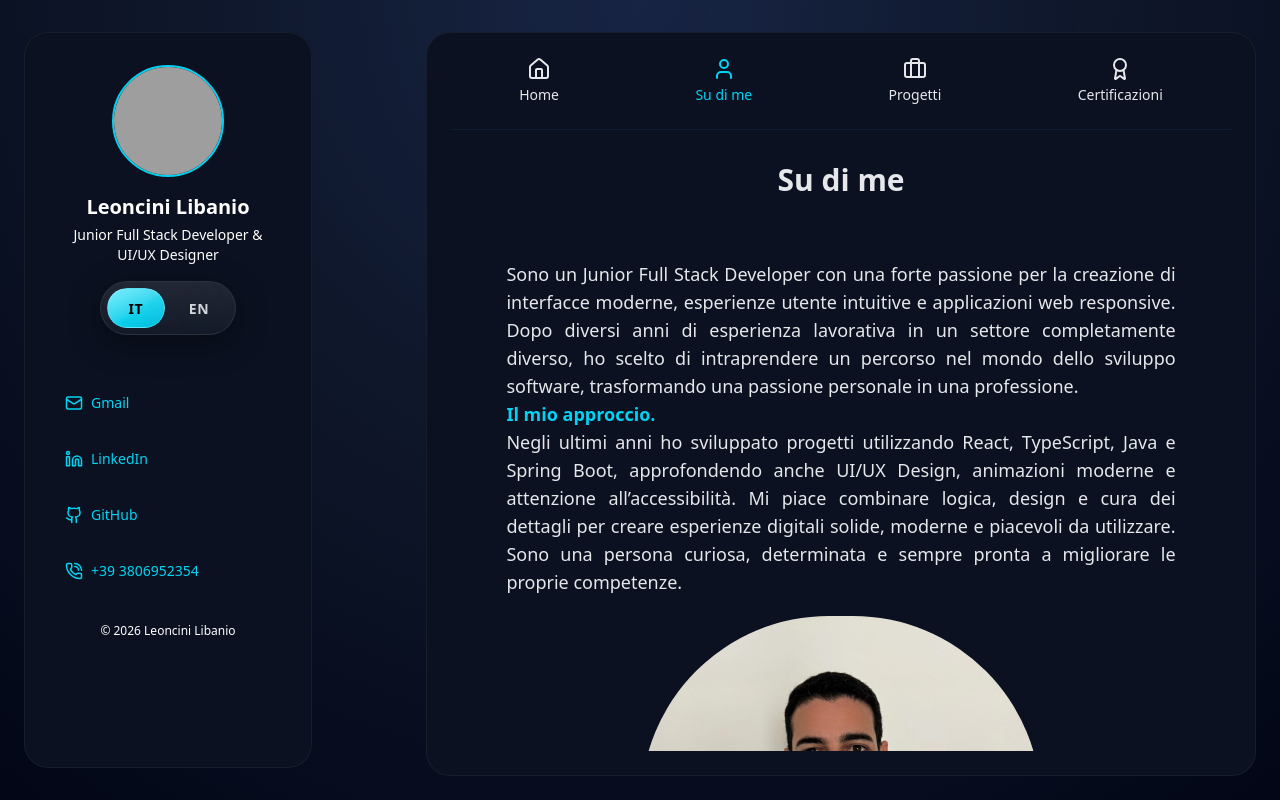
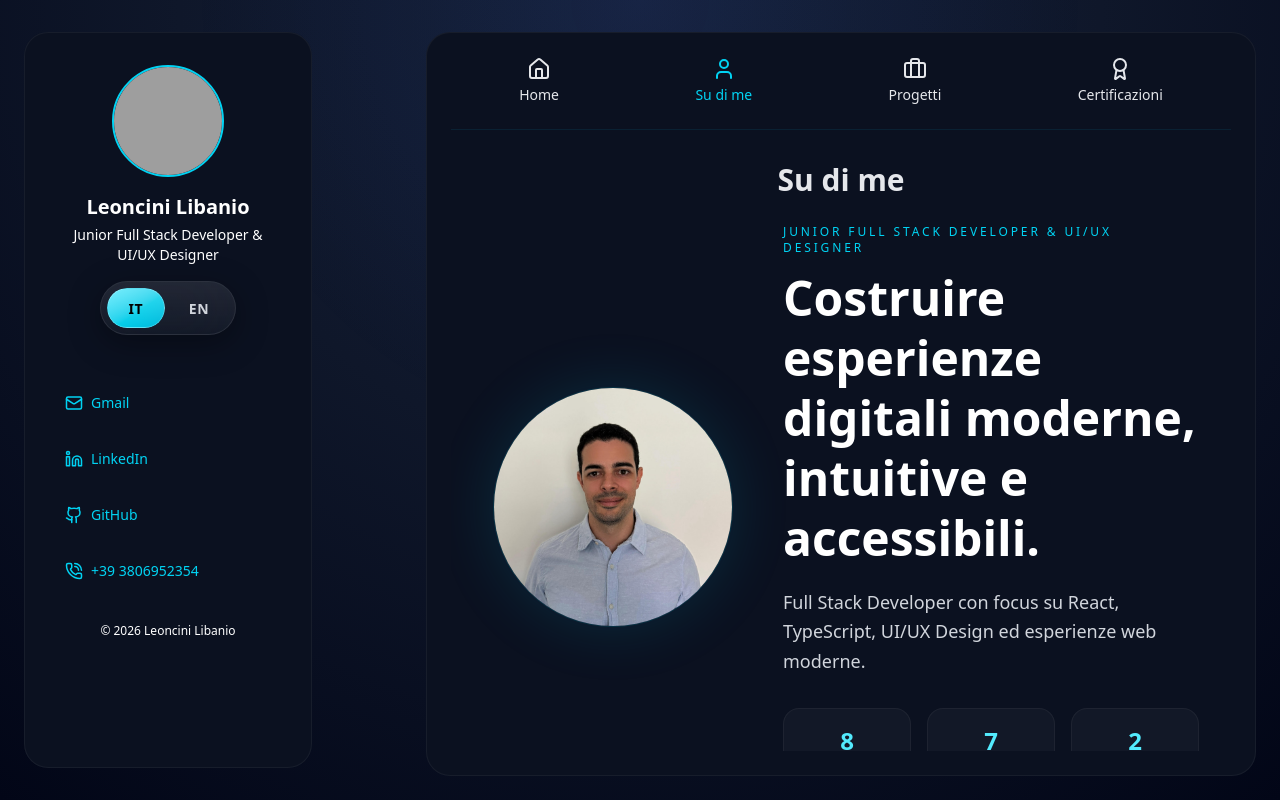
Before and after one commit to LLeo93/LLPortfolio, a React (Vite) app: page /about in a window 1280 px wide. Built offline with nearby package versions, Linux system fonts and the light colour scheme; grey boxes are pictures that could not be loaded.

Commit message:
test grafico modifiche about me

```diff
--- a/src/locales/en/translation.json
+++ b/src/locales/en/translation.json
@@ -40,7 +40,17 @@
     "heading": "About me",
     "image_alt": "Portrait of Libanio Leoncini, Full Stack Developer and UI/UX Designer",
     "image_caption": "Libanio Leoncini - Full Stack Developer • UI/UX Designer",
-    "short_description": "Full Stack Developer focused on React, TypeScript, UI/UX Design and modern web experiences."
+    "short_description": "Full Stack Developer focused on React, TypeScript, UI/UX Design and modern web experiences.",
+    "looking_for_title": "What I'm Looking For",
+    "looking_for_text": "I'm looking for opportunities where I can contribute to modern digital products, collaborate with quality-driven teams, and continue growing as a software developer.",
+    "approach_title": "My Approach",
+    "approach_1_title": "Problem Solving",
+    "approach_1_text": "Transforming complex requirements into intuitive and effective digital experiences.",
+    "approach_2_title": "UI/UX Thinking",
+    "approach_2_text": "Designing accessible, modern interfaces focused on delivering the best user experience.",
+    "approach_3_title": "Continuous Growth",
+    "approach_3_text": "Constant learning through certifications, self-study, and hands-on projects."
+
   },
   "certifications": {
     "back": "Back",
@@ -225,7 +235,8 @@
     "about_me": "About me",
     "certifications": "Certifications",
     "projects": "Projects",
-    "main_content_tabs": "Main content navigation tabs"
+    "main_content_tabs": "Main content navigation tabs",
+    "languages": "Languages"
   },
   "seo": {
   "default": {
--- a/src/locales/it/translation.json
+++ b/src/locales/it/translation.json
@@ -40,7 +40,16 @@
     "heading": "Su di me",
     "image_alt": "Ritratto di Libanio Leoncini, Full Stack Developer and UI/UX Designer",
     "image_caption": "Libanio Leoncini - Full Stack Developer • UI/UX Designer",
-    "short_description": "Full Stack Developer con focus su React, TypeScript, UI/UX Design ed esperienze web moderne."
+    "short_description": "Full Stack Developer con focus su React, TypeScript, UI/UX Design ed esperienze web moderne.",
+    "looking_for_title": "Cosa sto cercando",
+    "looking_for_text":"Sto cercando opportunità che mi permettano di contribuire a prodotti digitali moderni, collaborare con team orientati alla qualità e continuare il mio percorso di crescita come sviluppatore software.",
+    "approach_title": "Il mio approccio",
+    "approach_1_title": "Problem Solving",
+    "approach_1_text": "Trasformare requisiti complessi in esperienze digitali intuitive e funzionali.",
+   "approach_2_title": "UI/UX Thinking",
+   "approach_2_text": "Costruire interfacce accessibili, moderne e orientate all'utente finale.",
+    "approach_3_title": "Continuous Growth",
+    "approach_3_text": "Apprendimento continuo attraverso certificazioni, studio e progetti concreti."
   },
   "certifications": {
     "back": "Indietro",
@@ -221,7 +230,8 @@
     "about_me": "Su di me",
     "certifications": "Certificazioni",
     "projects": "Progetti",
-    "main_content_tabs": "Schede di navigazione del contenuto principale"
+    "main_content_tabs": "Schede di navigazione del contenuto principale",
+    "languages": "Lingue"
   },
   "seo": {
   "default": {
--- a/src/pages/About.tsx
+++ b/src/pages/About.tsx
@@ -1,40 +1,349 @@
 import React from 'react';
 import LLimg from '../assets/LeonciniLibanio.jpg';
 import { useTranslation } from 'react-i18next';
+import { motion } from 'framer-motion';
+
 import Seo from '../components/Seo';
+
+import { projects } from '../data/projects';
+import { certificationsData } from '../data/CertificationsData';
+
+import {
+  containerVariants,
+  itemVariants,
+} from '../animations/motion';
 
 const About: React.FC = () => {
   const { t } = useTranslation();
 
+  const projectsCount = projects.length;
+  const certificationsCount = certificationsData.length;
+
   return (
     <>
       <Seo
-        title={t(`navigation.about_me`)}
+        title={t('navigation.about_me')}
         description={t('about.short_description')}
         image={LLimg}
         url="/about"
       />
-      <section
-        aria-labelledby="about-heading"
-        className="flex-1 flex flex-col items-center justify-center p-8 text-gray-200"
+
+      <motion.main
+        variants={containerVariants}
+        initial="hidden"
+        animate="visible"
+        className="
+          w-full
+          max-w-5xl
+          mx-auto
+          px-4
+          md:px-8
+          pb-16
+          text-gray-200
+        "
       >
-        <p className="text-sm md:text-lg text-justify mb-5 max-w-prose">
-          <br />
-          {t('about.text_1')}
-          <br />
-          <span className="text-cyan-400 font-bold">{t('about.title_2')}</span>
-          <br />
-          {t('about.text_2')}
-        </p>
+        {/* HERO */}
 
-        <img
-          src={LLimg}
-          alt={t('about.image_alt') || 'Leoncini Libanio portrait'}
-          className="w-100 rounded-full"
-          loading="lazy"
-          decoding="async"
-        />
-      </section>
+        <motion.section
+          variants={itemVariants}
+          className="
+            grid
+            lg:grid-cols-[260px_1fr]
+            gap-10
+            items-center
+            mb-16 lg:mt-6 mt-2
+          "
+        >
+          <div className="flex justify-center">
+            <img
+              src={LLimg}
+              alt={t('about.image_alt')}
+              loading="lazy"
+              decoding="async"
+              className="
+                w-52
+                h-52
+                md:w-60
+                md:h-60
+                object-cover
+                rounded-full
+                border
+                border-cyan-500/20
+                shadow-[0_0_60px_rgba(6,182,212,0.15)]
+              "
+            />
+          </div>
+
+          <div>
+            <p
+              className="
+                text-cyan-400
+                uppercase
+                tracking-[0.24em]
+                text-xs
+                mb-3
+              "
+            >
+              {t('me.role')}
+            </p>
+
+            <h2
+              className="
+                text-3xl
+                md:text-5xl
+                font-bold
+                text-white
+                leading-tight
+                mb-5
+                 break-words
+              "
+            >
+              {t('about.title_1')}
+            </h2>
+
+            <p
+              className="
+                text-gray-300
+                leading-relaxed
+                text-base
+                md:text-lg
+                max-w-3xl
+              "
+            >
+              {t('about.short_description')}
+            </p>
+
+            {/* STATS */}
+
+            <div
+              className="
+                grid
+                grid-cols-3
+                gap-4
+                mt-8
+              "
+            >
+              <div
+                className="
+                  bg-white/[0.03]
+                  border
+                  border-white/5
+                  rounded-2xl
+                  p-4
+                  text-center
+                "
+              >
+                <p className="text-2xl font-bold text-cyan-300">
+                  {projectsCount}
+                </p>
+
+                <p className="text-xs text-gray-400">
+                 {t('navigation.projects')}
+                </p>
+              </div>
+
+              <div
+                className="
+                  bg-white/[0.03]
+                  border
+                  border-white/5
+                  rounded-2xl
+                  p-4
+                  text-center
+                "
+              >
+                <p className="text-2xl font-bold text-cyan-300">
+                  {certificationsCount}
+                </p>
+
+                <p className="text-xs text-gray-400">
+                  {t('navigation.certifications')}
+                </p>
+              </div>
+
+              <div
+                className="
+                  bg-white/[0.03]
+                  border
+                  border-white/5
+                  rounded-2xl
+                  p-4
+                  text-center
+                "
+              >
+                <p className="text-2xl font-bold text-cyan-300">
+                  2
+                </p>
+
+                <p className="text-xs text-gray-400">
+                 {t('navigation.languages')}
+                </p>
+              </div>
+            </div>
+          </div>
+        </motion.section>
+
+        {/* MY STORY */}
+
+        <motion.section
+          variants={itemVariants}
+          className="mb-16"
+        >
+          <h3
+            className="
+              text-2xl
+              font-bold
+              text-white
+              mb-6
+            "
+          >
+            {t('navigation.about_me')}
+          </h3>
+
+          <div className="grid lg:grid-cols-2 gap-5">
+            <div
+              className="
+                bg-white/[0.03]
+                border
+                border-white/5
+                rounded-2xl
+                p-6
+              "
+            >
+              <p
+                className="
+                  text-gray-300
+                  leading-relaxed
+                  text-sm
+                  md:text-base
+                "
+              >
+                {t('about.text_1')}
+              </p>
+            </div>
+
+            <div
+              className="
+                bg-white/[0.03]
+                border
+                border-white/5
+                rounded-2xl
+                p-6
+              "
+            >
+              <p
+                className="
+                  text-gray-300
+                  leading-relaxed
+                  text-sm
+                  md:text-base
+                "
+              >
+                {t('about.text_2')}
+              </p>
+            </div>
+          </div>
+        </motion.section>
+
+        {/* APPROACH */}
+
+        <motion.section
+          variants={itemVariants}
+          className="mb-16"
+        >
+          <h3
+            className="
+              text-2xl
+              font-bold
+              text-white
+              mb-6
+            "
+          >
+            {t('about.approach_title')}
+          </h3>
+
+          <div className="grid lg:grid-cols-3 gap-5">
+            <div
+              className="
+                bg-white/[0.03]
+                border
+                border-white/5
+                rounded-2xl
+                p-6
+              "
+            >
+              <h4 className="text-cyan-300 font-semibold mb-3">
+                {t('about.approach_1_title')}
+              </h4>
+
+              <p className="text-gray-400 text-sm leading-relaxed">
+                {t('about.approach_1_text')}
+              </p>
+            </div>
+
+            <div
+              className="
+                bg-white/[0.03]
+                border
+                border-white/5
+                rounded-2xl
+                p-6
+              "
+            >
+              <h4 className="text-cyan-300 font-semibold mb-3">
+                {t('about.approach_2_title')}
+              </h4>
+
+              <p className="text-gray-400 text-sm leading-relaxed">
+                {t('about.approach_2_text')}
+              </p>
+            </div>
+
+            <div
+              className="
+                bg-white/[0.03]
+                border
+                border-white/5
+                rounded-2xl
+                p-6
+              "
+            >
+              <h4 className="text-cyan-300 font-semibold mb-3">
+                {t('about.approach_3_title')}
+              </h4>
+
+              <p className="text-gray-400 text-sm leading-relaxed">
+                {t('about.approach_3_text')}
+              </p>
+            </div>
+          </div>
+        </motion.section>
+
+        {/* LOOKING FOR */}
+
+        <motion.section variants={itemVariants}>
+          <h3
+            className="
+              text-2xl
+              font-bold
+              text-white
+              mb-4
+            "
+          >
+            {t('about.looking_for_title')}
+          </h3>
+
+          <p
+            className="
+              text-gray-300
+              leading-relaxed
+              max-w-3xl
+            "
+          >
+            {t('about.looking_for_text')}
+          </p>
+        </motion.section>
+      </motion.main>
     </>
   );
 };
```
